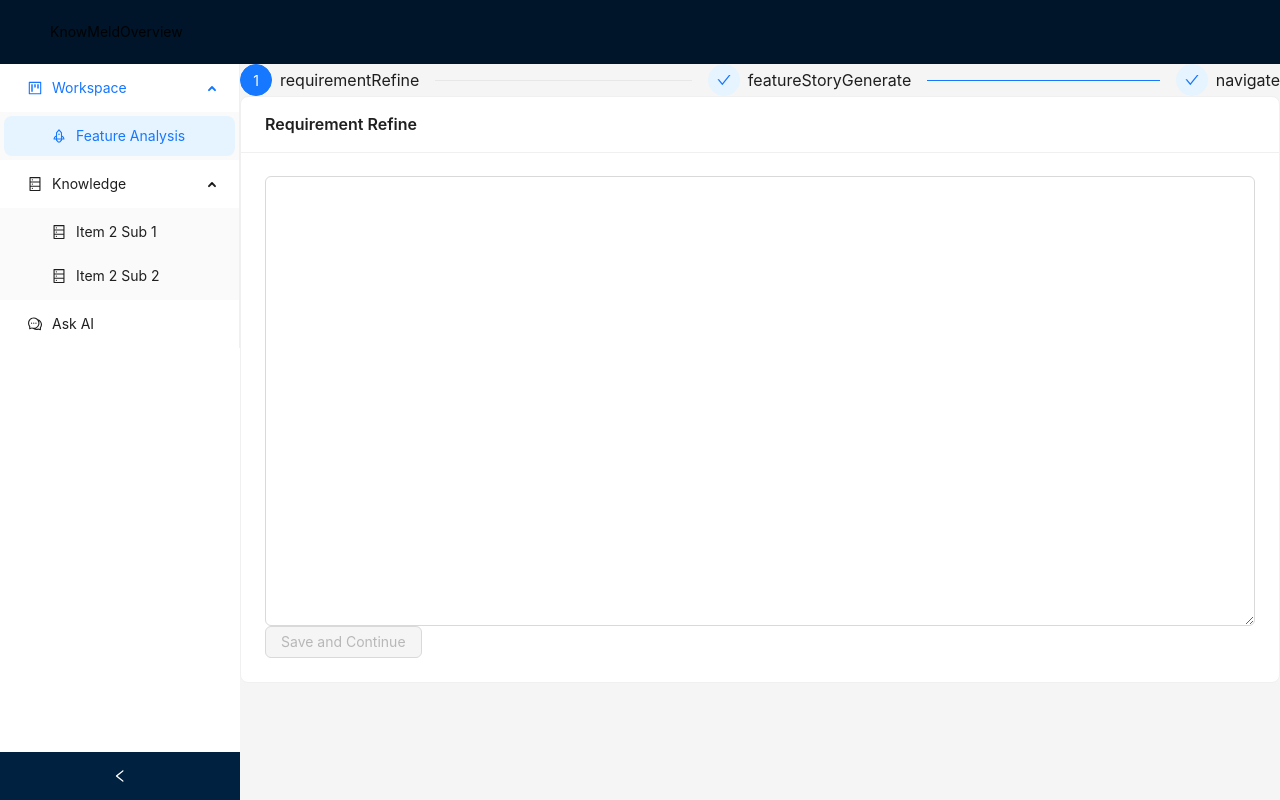
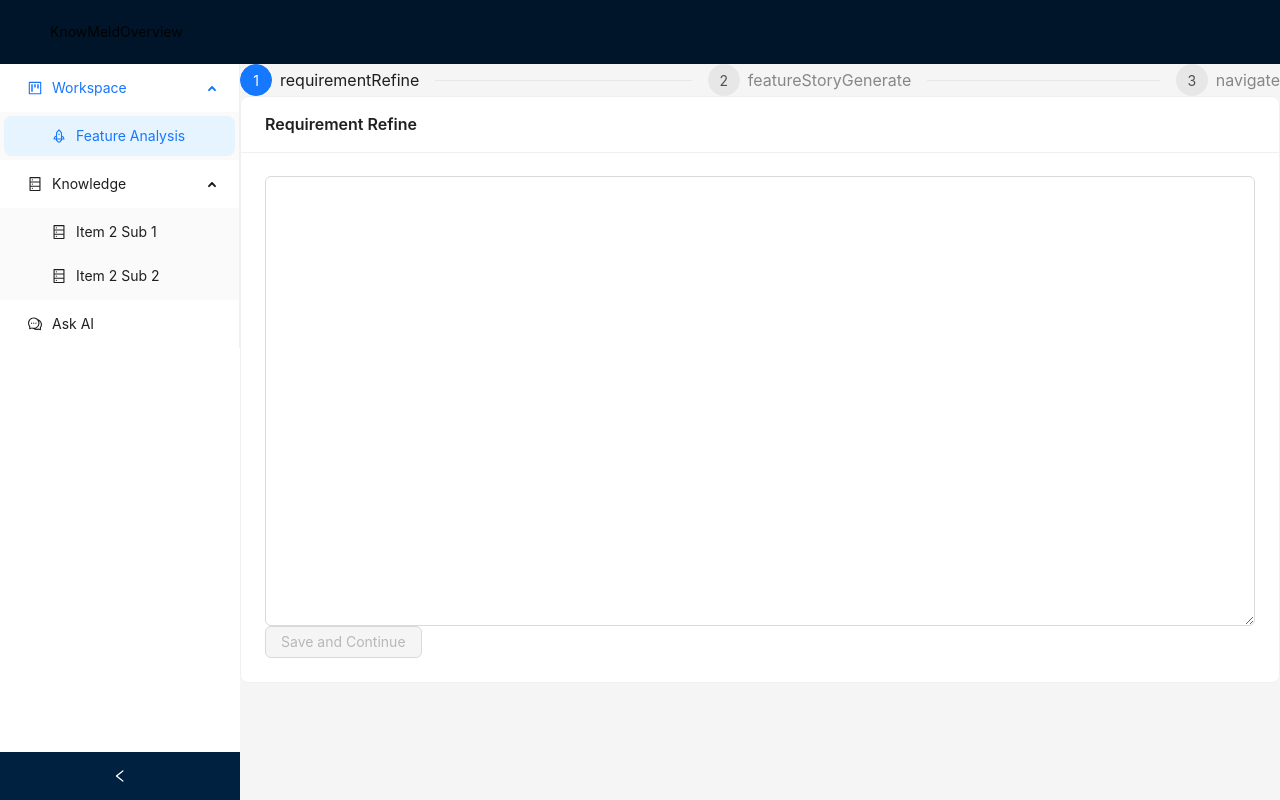
Before and after one commit to unit-mesh/know-meld, a Next.js app: page /workspace/feature/analysis in a window 1280 px wide. Built offline with nearby package versions, Linux system fonts and the light colour scheme; what @ant-design/nextjs-registry would draw is missing.

Commit message:
feat: add disabled for ClickableSteps

```diff
--- a/src/components/steps/ClickableSteps.tsx
+++ b/src/components/steps/ClickableSteps.tsx
@@ -4,7 +4,8 @@ import { useEffect, useState } from "react";
 interface StepItem {
     step: string;
     title: string;
-    status?: "finish" | "process" | "wait" | "error";
+    disabled: boolean;
+    status: "finish" | "process" | "wait";
 }
 
 interface Props {
@@ -13,18 +14,26 @@ interface Props {
     handleStepOnchangeAction: (selectedStep: string) => void;
 }
 
-export default function ClickableSteps({currentStep, stepList, handleStepOnchangeAction }: Props) {
+export default function ClickableSteps({ currentStep, stepList, handleStepOnchangeAction }: Props) {
+    const [currentStepIndex, setCurrentStepIndex] = useState(0);
     const [stepItems, setStepItems] = useState<StepItem[]>([]);
     useEffect(() => {
-        const items = stepList.map((step, index) => {
+        const currentStepIndex = stepList.indexOf(currentStep);
+        setCurrentStepIndex(currentStepIndex);
+        const items = convertToStemItems(currentStepIndex, stepList);
+        setStepItems(items);
+    }, [currentStep, stepList]);
+
+    const convertToStemItems = (currentStepIndex: number, stepList: string[]) => {
+        return stepList.map((step, index) => {
             return {
                 step,
                 title: step,
-                status: currentStep === step ? "process" : currentStep === stepList[index + 1] ? "wait" : "finish" as "finish" | "process" | "wait" | "error"
+                status: currentStepIndex === index ? "process" : currentStepIndex > index ? "finish" : "wait" as "finish" | "process" | "wait",
+                disabled: currentStepIndex < index,
             };
         });
-        setStepItems(items);
-    }, [currentStep, stepList]);
+    }
 
     const stepOnchange = (current: number) => {
         handleStepOnchangeAction(stepItems[current].step);
@@ -32,6 +41,7 @@ export default function ClickableSteps({currentStep, stepList, handleStepOnchang
 
     return (
         <Steps
+            current={currentStepIndex}
             onChange={stepOnchange}
             items={stepItems}
         />
```
